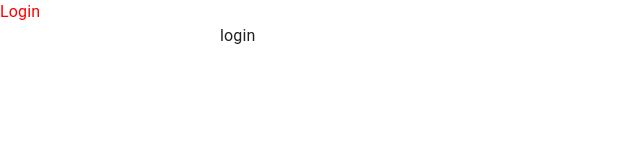
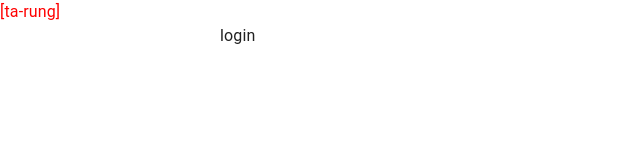
Before and after one commit to devmc-ee/shifts-manager, a React app: page /login in a window 1280 px wide. Shown: the top 160 px of the page, without its empty margins (0-640 px from the left). Built offline with nearby package versions, Linux system fonts and the light colour scheme; the HTML template or start-up script is replaced by a standard one.

Commit message:
STAF-22: add LoginForm Story

```diff
--- a/src/core/auth/components/LoginForm.tsx
+++ b/src/core/auth/components/LoginForm.tsx
@@ -1,30 +1,15 @@
 import { ChangeEvent } from 'react';
-import { useDispatch } from 'react-redux';
-import { useNavigate, useLocation } from 'react-router-dom';
-import { routes } from '../../routing/routes';
-import { changeUserName, setLoggedIn } from '../redux/authSlice';
 
-export const LoginForm = (): JSX.Element => {
-    const dispatch = useDispatch();
-    const navigate = useNavigate();
-    const location = useLocation();
-
-    const handleChangeUserName = ({ target }: ChangeEvent<HTMLInputElement>) => {
-        dispatch(changeUserName(target.value));
-    };
-
-    // eslint-disable-next-line @typescript-eslint/ban-ts-comment
-    //@ts-ignore
-    const from = location.state?.from?.pathname || routes.protected.dashboard;
-
-    const submitHandle = () => {
-        dispatch(setLoggedIn());
-        navigate(from, { replace: true });
-    };
-
+interface LoginFormProps {
+    handleChangeUserName: ({ target }: ChangeEvent<HTMLInputElement>) => void;
+    submitHandle: () => void;
+    title: string;
+}
+//new comment
+export const LoginForm = ({ handleChangeUserName, submitHandle, title }: LoginFormProps): JSX.Element => {
     return (
         <div className="login-form">
-            <h1>Login</h1>
+            <h1>{title}</h1>
             <input type="text" name="username" onChange={handleChangeUserName} />
             <button onClick={submitHandle}>login</button>
         </div>
--- a/src/core/auth/components/LoginFormContainer.tsx
+++ b/src/core/auth/components/LoginFormContainer.tsx
@@ -1,11 +1,35 @@
-import { memo } from 'react';
 import { LoginForm } from './LoginForm';
+import { ChangeEvent } from 'react';
+import { useDispatch } from 'react-redux';
+import { useNavigate, useLocation } from 'react-router-dom';
+import { routes } from '../../routing/routes';
+import { changeUserName, setLoggedIn } from '../redux/authSlice';
 
 // eslint-disable-next-line react/display-name
-export const LoginFormContainer = memo(() => {
+
+export const LoginFormContainer = () => {
+    const dispatch = useDispatch();
+    const navigate = useNavigate();
+    const location = useLocation();
+
+    const handleChangeUserName = ({ target }: ChangeEvent<HTMLInputElement>) => {
+        dispatch(changeUserName(target.value));
+    };
+
+    // eslint-disable-next-line @typescript-eslint/ban-ts-comment
+    //@ts-ignore
+    const from = location.state?.from?.pathname || routes.protected.dashboard;
+
+    const submitHandle = () => {
+        dispatch(setLoggedIn());
+        navigate(from, { replace: true });
+    };
+
+    const loginFormProps = { handleChangeUserName, submitHandle, title: '[ta-rung]' };
+
     return (
         <div className="login-form-container">
-            <LoginForm />
+            <LoginForm {...loginFormProps} />
         </div>
     );
-});
+};
```
Also changed, not shown: 1 other file (tests, documents, lock files or other folders).
